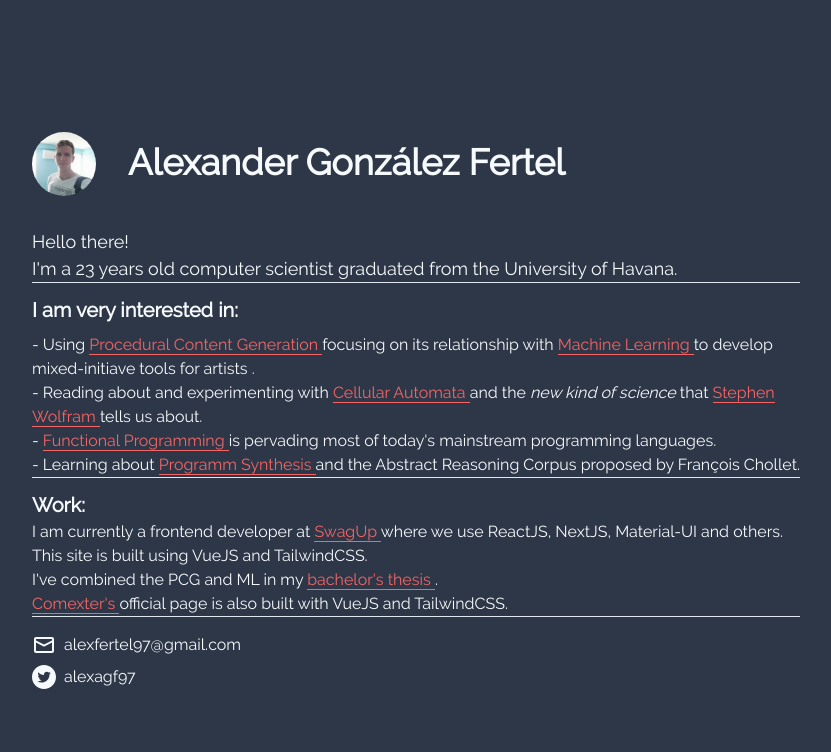
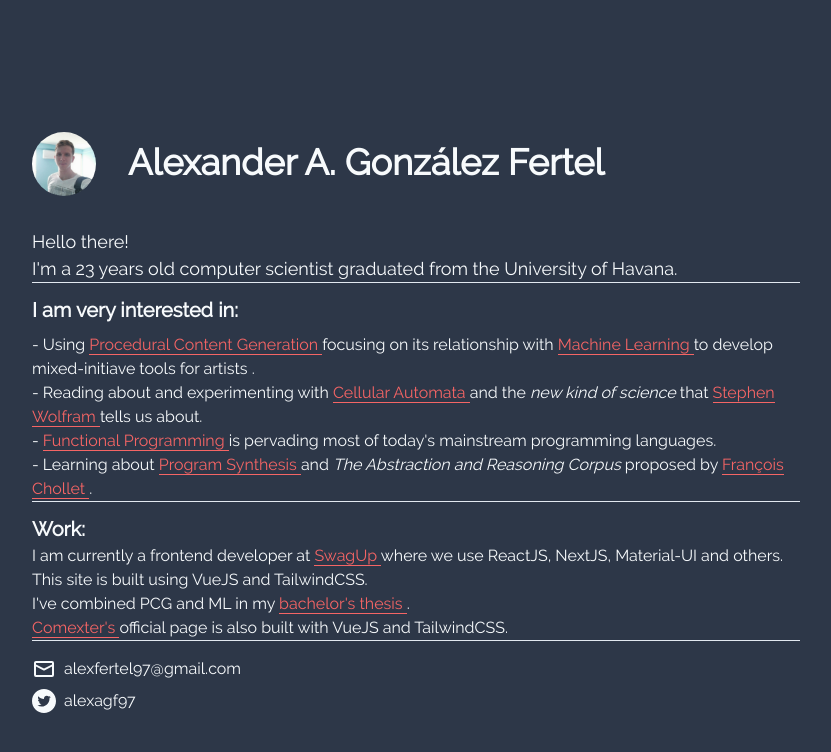
Before and after one commit to alexfertel/cv, a Vue app: page / in a window 1280 px wide. Shown: the top 752 px of the page, without its empty margins (224-1055 px from the left). Built offline with nearby package versions, Linux system fonts and the light colour scheme.

Commit message:
Fix another typo and reorder text

```diff
--- a/src/App.vue
+++ b/src/App.vue
@@ -13,7 +13,7 @@
               alt="profile"
             />
             <span class="ml-8 text-4xl font-bold">
-              Alexander
+              Alexander A.
               <span class="hidden sm:inline-block">González</span> Fertel
             </span>
           </div>
@@ -95,9 +95,13 @@
                   target="_blank"
                   href="https://en.wikipedia.org/wiki/Program_synthesis"
                 >
-                  Programm Synthesis
+                  Program Synthesis
                 </a>
-                and the Abstract Reasoning Corpus proposed by François Chollet.
+                and <i>The Abstraction and Reasoning Corpus</i> proposed by
+                <a class="red-link" target="_blank" href="https://fchollet.com">
+                  François Chollet
+                </a>
+                .
               </li>
             </ul>
           </section>
@@ -117,7 +121,7 @@
               <br />
               This site is built using VueJS and TailwindCSS.
               <br />
-              I've combined the PCG and ML in my
+              I've combined PCG and ML in my
               <a
                 class="red-link"
                 target="_blank"
```
